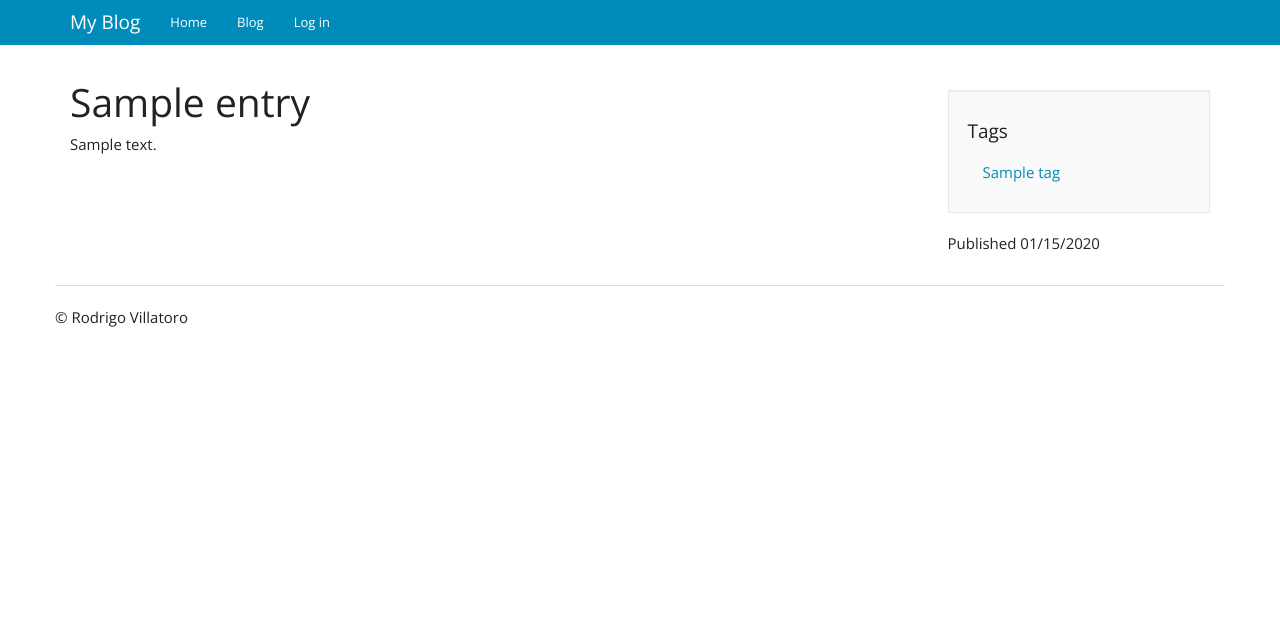
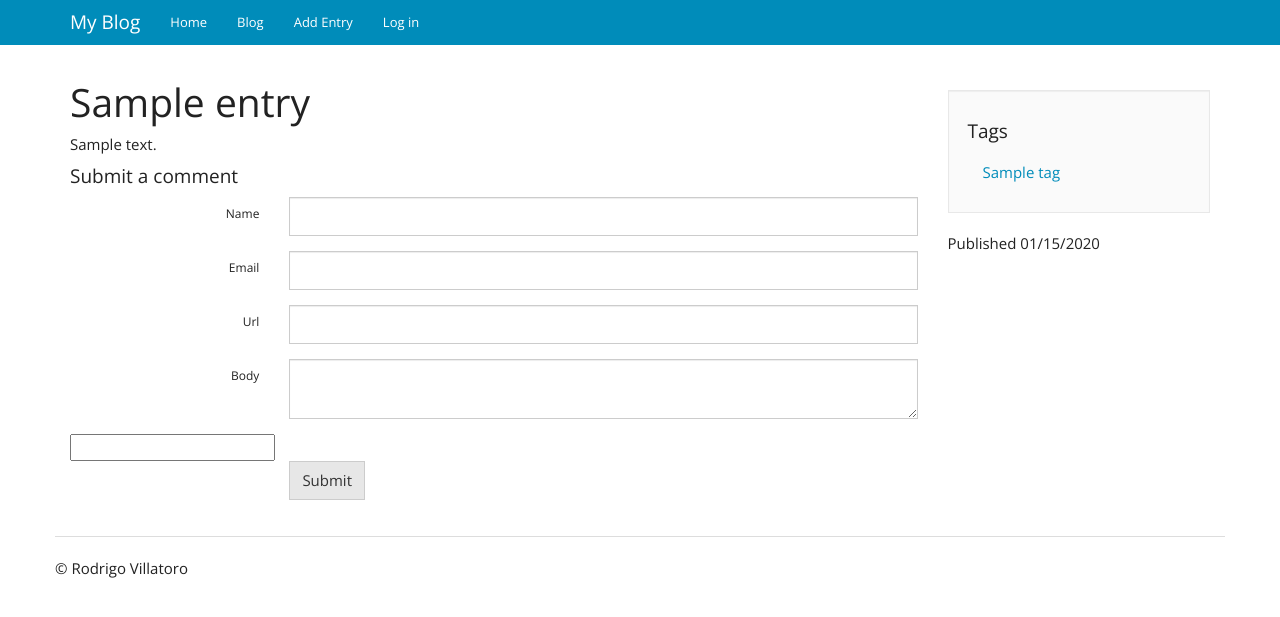
Before and after one commit to RodrigoVillatoro/flask_blog, a Python web app: template app/entries/templates/entries/detail.html in a window 1280 px wide. Shown: the top 617 px of the page. Run offline with Jinja, Linux system fonts and the light colour scheme; the template is opened without the code that fills it: most values are stand-ins (such as "Sample title", 1, 10 or a date in 2020); form fields are guessed from the names that the template uses.

Commit message:
comments can be created using AJAX

```diff
--- a/app/app.py
+++ b/app/app.py
@@ -4,6 +4,7 @@ from flask.ext.login import LoginManager, current_user
 from flask.ext.bcrypt import Bcrypt
 from flask_migrate import Migrate, MigrateCommand
 from flask_script import Manager
+from flask_restless import APIManager
 from flask_sqlalchemy import SQLAlchemy
 
 from config import Configuration
@@ -13,6 +14,7 @@ app = Flask(__name__)
 app.config.from_object(Configuration)
 db = SQLAlchemy(app)
 migrate = Migrate(app, db)
+api = APIManager(app, flask_sqlalchemy_db=db)
 
 manager = Manager(app)
 manager.add_command('db', MigrateCommand)
--- a/app/entries/templates/entries/detail.html
+++ b/app/entries/templates/entries/detail.html
@@ -21,4 +21,15 @@
 
 {% block content %}
     {{ entry.body }}
+    <h4 id="comment-form">Submit a comment</h4>
+    {% include 'includes/comment_form.html' %}
 {% endblock %}
+
+{% block extra_scripts %}
+    <script type="text/javascript" src="{{ url_for('static', filename='js/comments.js') }}"></script>
+    <script type="text/javascript">
+        $(function() {
+            Comments.bindHandler()
+        });
+    </script>
+{% endblock %}
--- /dev/null
+++ b/app/entries/templates/includes/comment_form.html
@@ -0,0 +1,13 @@
+{% from 'macros/form_field.html' import form_field %}
+<form action="/api/comment" class="form form-horizontal" id="comment-form" method="post">
+    {{ form_field(form.name) }}
+    {{ form_field(form.email) }}
+    {{ form_field(form.url) }}
+    {{ form_field(form.body) }}
+    {{ form.entry_id() }}
+    <div class="form-group">
+        <div class="col-sm-offset-3 col-sm-9">
+            <button type="submit" class="btn btn-default">Submit</button>
+        </div>
+    </div>
+</form>
--- a/app/main.py
+++ b/app/main.py
@@ -1,5 +1,6 @@
 from app import app, db
 import admin
+import api
 import models
 import views
 
--- /dev/null
+++ b/app/static/js/comments.js
@@ -0,0 +1,55 @@
+Comments = window.Comments || {};
+
+(function(exports, $) {
+
+    var alertMarkup = (
+        '<div class="alert alert-{class} alert-dismissable">' +
+        '<button type="button" class="close" data-dismiss="alert" aria-hidden="true">&times;</button>' +
+        '<strong>{title}</strong> {body}</div>');
+
+    function makeAlert(alertClass, title, body) {
+        var alertCopy = (alertMarkup
+            .replace('{class}', alertClass)
+            .replace('{title}', title)
+            .replace('{body}', body));
+        return $(alertCopy)
+    }
+
+    function getFormData(form) {
+        return {
+            'name': form.find('input#name').val(),
+            'email': form.find('input#email').val(),
+            'url': form.find('input#url').val(),
+            'body': form.find('textarea#body').val(),
+            'entry_id': form.find('input[name=entry_id]').val()
+        }
+    }
+
+    function bindHandler() {
+        // Serialize the form data as JSON and POST it to the API
+        $('form#comment-form').on('submit', function(){
+            var form = $(this);
+            var formData = getFormData(form);
+            var request = $.ajax({
+                url: form.attr('action'),
+                type: 'POST',
+                data: JSON.stringify(formData),
+                contentType: 'application/json; charset=utf-8',
+                dataType: 'json'
+            });
+            request.success(function(data){
+                var alertDiv = makeAlert('success', 'Success.', 'Your comment was posted.');
+                form.before(alertDiv);
+                form[0].reset();
+            });
+            request.fail(function() {
+                var alertDiv = makeAlert('danger', 'Error.', 'Your comment was not posted.');
+                form.before(alertDiv);
+            });
+            return false;
+        });
+    }
+
+    exports.bindHandler = bindHandler;
+
+})(Comments, jQuery);
--- a/app/templates/base.html
+++ b/app/templates/base.html
@@ -27,6 +27,7 @@
                 <ul class="nav navbar-nav">
                     <li><a href="{{ url_for('homepage') }}">Home</a></li>
                     <li><a href="{{ url_for('entries.index') }}">Blog</a></li>
+                    <li><a href="{{ url_for('entries.create', next=request.path) }}">Add Entry</a></li>
                     {% if g.user.is_authenticated %}
                         <li><a href="{{ url_for('logout', next=request.path) }}">Log out</a></li>
                     {% else %}
```
Also changed, not shown: app/api.py (added, +21 -0 lines), app/entries/blueprint.py (+5 -3 lines), app/entries/forms.py (+27 -1 lines).
